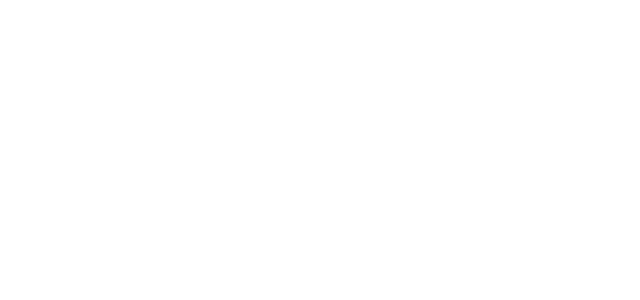
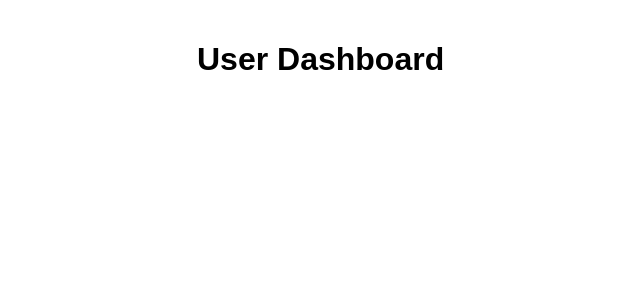
Before and after one commit to AshenIsuruWijesuriya/Samson-Cricket-WebApp, a React (Create React App) app in the folder frontend/: page /userdashboard in a window 1280 px wide. Before the commit this address had no page. Shown: the top 300 px of the page, without its empty margins (43-683 px from the left). Built offline with nearby package versions, Linux system fonts and the light colour scheme; the HTML template or start-up script is replaced by a standard one.

Commit message:
create user dashboard and dashboard routes

```diff
--- /dev/null
+++ b/frontend/src/Pages/UserDashboard/UserDashboard.css
@@ -0,0 +1,9 @@
+.dashboard {
+    display: flex;
+}
+
+.main-content {
+    margin-left: 220px; /* Adjust based on sidebar width */
+    padding: 20px;
+    flex-grow: 1;
+}
--- /dev/null
+++ b/frontend/src/Pages/UserDashboard/UserDashboard.js
@@ -0,0 +1,15 @@
+import React from 'react';
+
+import './UserDashboard.css'; // Create a CSS file for styling
+
+const UserDashboard = () => {
+    return (
+        <div className="dashboard">
+            <div className="main-content">
+                <h1>User Dashboard</h1>
+            </div>
+        </div>
+    );
+};
+
+export default UserDashboard;
--- a/frontend/src/Router/Routes.js
+++ b/frontend/src/Router/Routes.js
@@ -14,6 +14,7 @@
 import ManageInventory from '../Pages/Admin/ManageInventory/ManageInventory';
 
 import ServiceManagerDashboard from '../Pages/ServiceManager/ServiceManagerDashboard';
+import UserDashboard from '../Pages/UserDashboard/UserDashboard';
 
 const AppRoutes = () => {
     return (
@@ -32,6 +33,9 @@
                 <Route path="/signIn" element={<SignIn />} />
                 <Route path="/signUp" element={<SignUp />} />
 
+                {/* User Dashboard */}
+                <Route path="/userdashboard" element={<UserDashboard />} />
+
                 {/* Admin Dashboard */}
                 <Route path="/admindashboard" element={<AdminDashboard />} />
                 <Route path="/admindashboard/manage-users" element={<ManageUsers />} />
```
